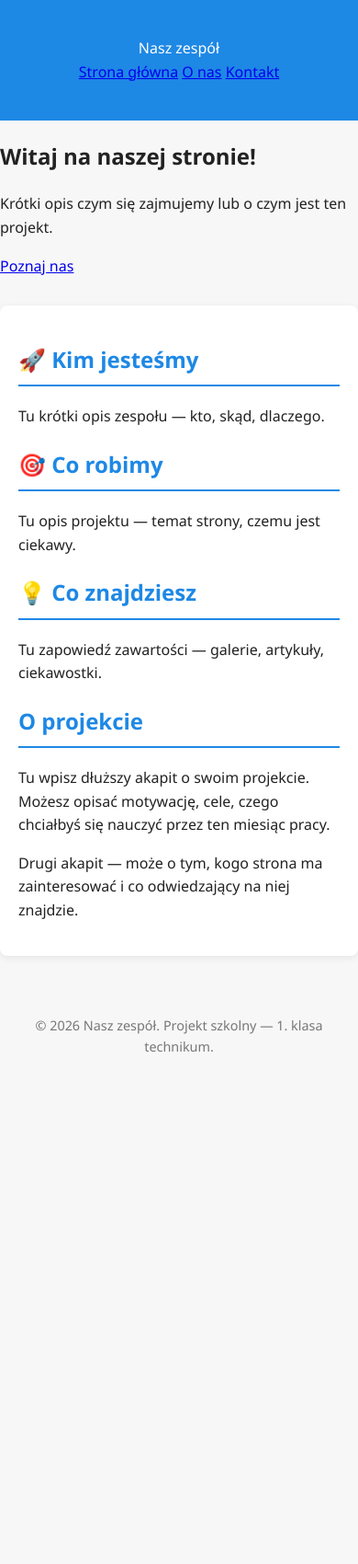
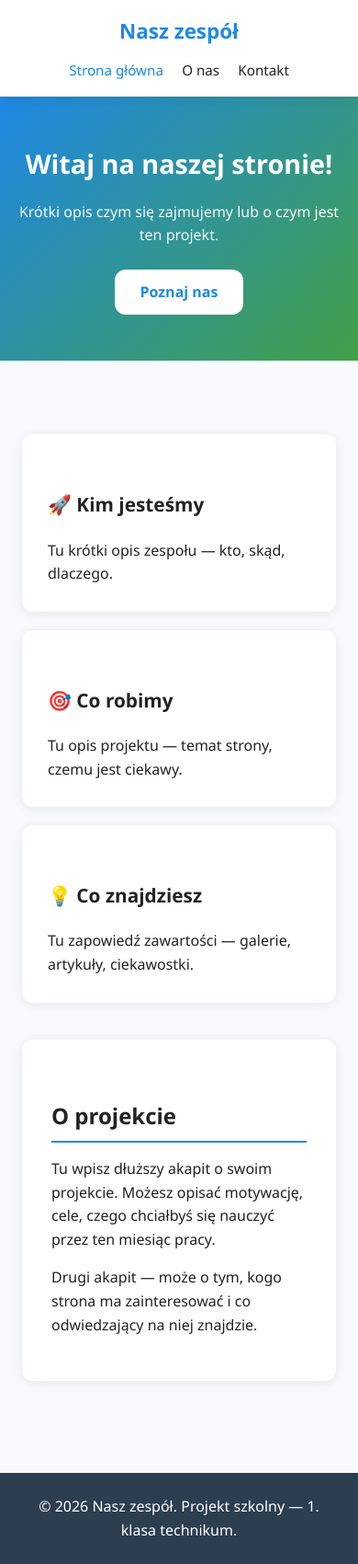
Before and after one commit to rafles2026/klasa1-www, a plain HTML site: page index.html in a window 390 px wide. Shown: the whole page at 92% size. Before the commit the page ends 1183 px from the top, so only its background shows below. Drawn offline with Linux system fonts and the light colour scheme.

Commit message:
Update style.css

```diff
--- a/style.css
+++ b/style.css
@@ -1,37 +1,231 @@
-body {
-  font-family: "Segoe UI", sans-serif;
-  background-color: #f7f7f7;
-  color: #222;
+/* ===== ZMIENNE — zmień tutaj, żeby zmienić wygląd całej strony ===== */
+:root {
+  --kolor-glowny: #1e88e5;
+  --kolor-akcent: #43a047;
+  --kolor-tlo: #f7f9fc;
+  --kolor-karty: #ffffff;
+  --kolor-tekst: #222;
+  --kolor-tekst-jasny: #666;
+  --cien: 0 2px 12px rgba(0, 0, 0, 0.08);
+  --zaokraglenie: 12px;
+}
+
+/* ===== RESET I BAZOWE STYLE ===== */
+* {
+  box-sizing: border-box;
   margin: 0;
   padding: 0;
+}
+
+body {
+  font-family: "Segoe UI", "Helvetica Neue", sans-serif;
+  background: var(--kolor-tlo);
+  color: var(--kolor-tekst);
   line-height: 1.6;
 }
 
-header {
-  background: #1e88e5;
+a { color: var(--kolor-glowny); text-decoration: none; }
+a:hover { text-decoration: underline; }
+
+/* ===== NAGŁÓWEK Z MENU ===== */
+.topbar {
+  background: var(--kolor-karty);
+  display: flex;
+  justify-content: space-between;
+  align-items: center;
+  padding: 16px 32px;
+  box-shadow: var(--cien);
+  position: sticky;
+  top: 0;
+  z-index: 100;
+}
+
+.logo {
+  font-size: 1.4rem;
+  font-weight: 700;
+  color: var(--kolor-glowny);
+}
+
+.topbar nav a {
+  margin-left: 24px;
+  color: var(--kolor-tekst);
+  font-weight: 500;
+}
+
+.topbar nav a.active,
+.topbar nav a:hover {
+  color: var(--kolor-glowny);
+  text-decoration: none;
+}
+
+/* ===== SEKCJA POWITALNA (HERO) ===== */
+.hero {
+  background: linear-gradient(135deg, var(--kolor-glowny), var(--kolor-akcent));
   color: white;
-  padding: 40px 20px;
+  padding: 80px 32px;
   text-align: center;
 }
 
-main {
-  max-width: 800px;
-  margin: 30px auto;
-  padding: 20px;
+.hero h1 { font-size: 2.5rem; margin-bottom: 16px; }
+.hero p { font-size: 1.2rem; opacity: 0.95; margin-bottom: 24px; }
+
+.btn {
+  display: inline-block;
+  padding: 12px 28px;
   background: white;
-  border-radius: 8px;
-  box-shadow: 0 2px 8px rgba(0,0,0,0.08);
+  color: var(--kolor-glowny);
+  border-radius: var(--zaokraglenie);
+  font-weight: 600;
+  border: none;
+  cursor: pointer;
+  transition: transform 0.2s;
 }
 
-h2 {
-  color: #1e88e5;
-  border-bottom: 2px solid #1e88e5;
-  padding-bottom: 8px;
+.btn:hover { transform: translateY(-2px); text-decoration: none; }
+
+/* ===== GŁÓWNY KONTENER ===== */
+.container {
+  max-width: 1000px;
+  margin: 0 auto;
+  padding: 40px 24px;
 }
 
-footer {
+.container h1 {
+  color: var(--kolor-glowny);
+  margin-bottom: 24px;
+}
+
+.container h2 {
+  color: var(--kolor-tekst);
+  margin: 32px 0 16px;
+  padding-bottom: 8px;
+  border-bottom: 2px solid var(--kolor-glowny);
+}
+
+/* ===== KAFELKI (GRID) ===== */
+.card-grid {
+  display: grid;
+  grid-template-columns: repeat(auto-fit, minmax(260px, 1fr));
+  gap: 20px;
+  margin: 40px 0;
+}
+
+.card {
+  background: var(--kolor-karty);
+  padding: 28px;
+  border-radius: var(--zaokraglenie);
+  box-shadow: var(--cien);
+  transition: transform 0.2s;
+}
+
+.card:hover { transform: translateY(-4px); }
+.card h2 { font-size: 1.3rem; margin-bottom: 12px; border: none; }
+
+/* ===== SEKCJA TREŚCI ===== */
+.content {
+  background: var(--kolor-karty);
+  padding: 32px;
+  border-radius: var(--zaokraglenie);
+  box-shadow: var(--cien);
+  margin-top: 32px;
+}
+
+.content p { margin-bottom: 16px; }
+
+/* ===== SIATKA Z CZŁONKAMI ZESPOŁU ===== */
+.team-grid {
+  display: grid;
+  grid-template-columns: repeat(auto-fit, minmax(220px, 1fr));
+  gap: 24px;
+  margin-top: 32px;
+}
+
+.member {
+  background: var(--kolor-karty);
+  padding: 24px;
+  border-radius: var(--zaokraglenie);
+  box-shadow: var(--cien);
   text-align: center;
-  padding: 20px;
-  color: #777;
-  font-size: 0.9em;
 }
+
+.member img {
+  width: 140px;
+  height: 140px;
+  border-radius: 50%;
+  object-fit: cover;
+  margin-bottom: 16px;
+}
+
+.member h3 { margin-bottom: 4px; }
+.member .role {
+  color: var(--kolor-glowny);
+  font-weight: 600;
+  font-size: 0.9rem;
+  margin-bottom: 12px;
+}
+.member p { color: var(--kolor-tekst-jasny); font-size: 0.95rem; }
+
+/* ===== FORMULARZ KONTAKTOWY ===== */
+.contact-form {
+  background: var(--kolor-karty);
+  padding: 32px;
+  border-radius: var(--zaokraglenie);
+  box-shadow: var(--cien);
+  display: flex;
+  flex-direction: column;
+  gap: 12px;
+  margin-top: 24px;
+}
+
+.contact-form label { font-weight: 600; }
+
+.contact-form input,
+.contact-form textarea {
+  padding: 10px 14px;
+  border: 1px solid #ddd;
+  border-radius: 8px;
+  font-family: inherit;
+  font-size: 1rem;
+}
+
+.contact-form input:focus,
+.contact-form textarea:focus {
+  outline: none;
+  border-color: var(--kolor-glowny);
+}
+
+.contact-form button {
+  align-self: flex-start;
+  background: var(--kolor-glowny);
+  color: white;
+  padding: 12px 32px;
+}
+
+/* ===== STOPKA ===== */
+.footer {
+  background: #2c3e50;
+  color: white;
+  text-align: center;
+  padding: 24px;
+  margin-top: 60px;
+}
+
+/* ===== RESPONSYWNOŚĆ (TELEFON) ===== */
+@media (max-width: 600px) {
+
+  .topbar {
+    flex-direction: column;
+    gap: 12px;
+    padding: 16px;
+  }
+
+  .topbar nav a {
+    margin: 0 8px;
+    font-size: 0.95rem;
+  }
+
+  .hero { padding: 50px 20px; }
+  .hero h1 { font-size: 1.8rem; }
+  .hero p { font-size: 1rem; }
+
+}
```
